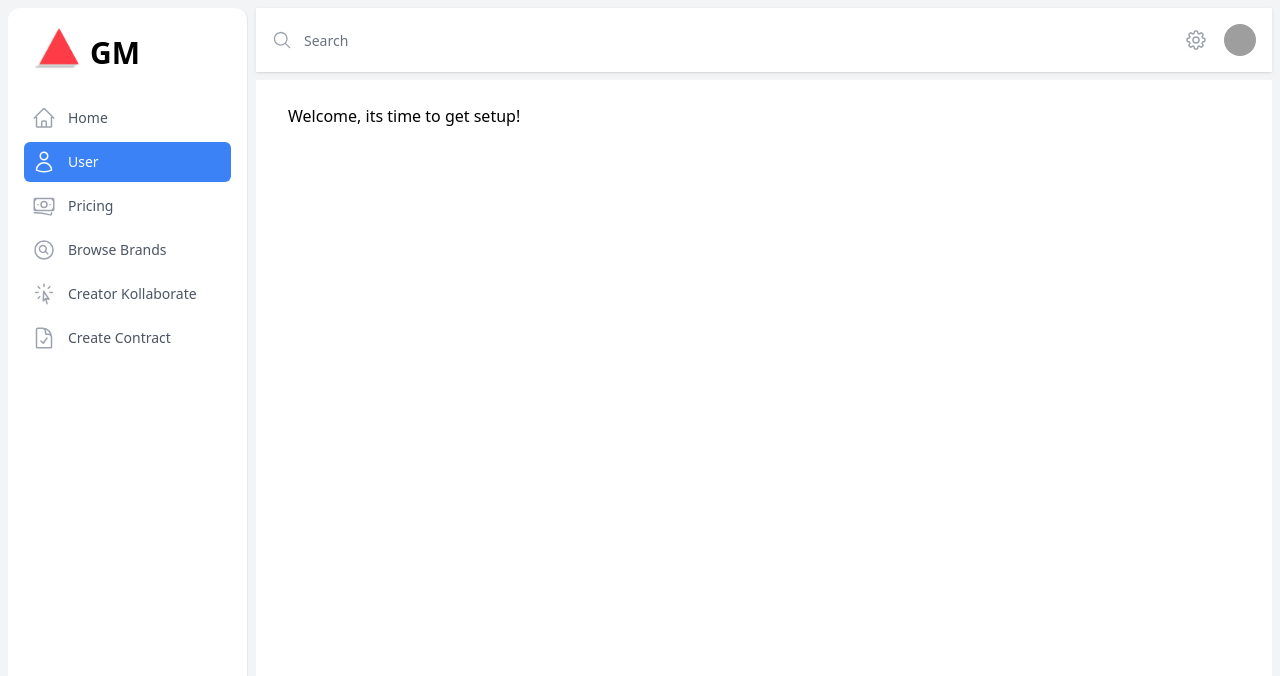
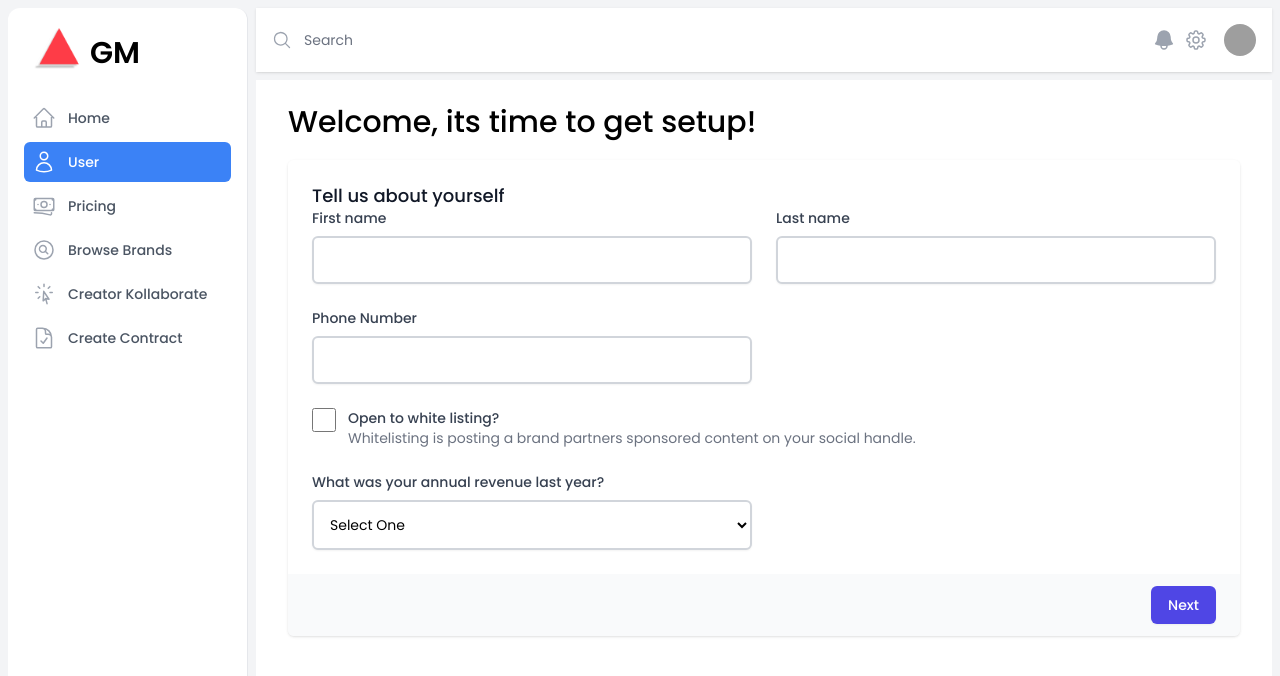
Before and after one commit to PrathmeshSadake/getmagic-frontend, a Next.js app: page /dashboard/user in a window 1280 px wide. Shown: the top 676 px of the page. Built offline with nearby package versions, Linux system fonts and the light colour scheme; grey boxes are pictures that could not be loaded.

Commit message:
Added poppins font and created First Step form

```diff
--- a/layout/Layout.js
+++ b/layout/Layout.js
@@ -11,7 +11,7 @@ import {
   XMarkIcon,
   Cog8ToothIcon,
 } from "@heroicons/react/24/outline";
-import { MagnifyingGlassIcon } from "@heroicons/react/24/solid";
+import { MagnifyingGlassIcon, BellIcon } from "@heroicons/react/24/solid";
 import Image from "next/image";
 import { useRouter } from "next/router";
 
@@ -153,7 +153,7 @@ const Layout = ({ children }) => {
         <div className='flex flex-col flex-grow p-2 rounded-xl border-r border-gray-200 pt-5 bg-white overflow-y-auto'>
           <div className='flex items-center flex-shrink-0 px-4'>
             <Image height={50} width={50} src={Logo} alt='Logo' />
-            <h1 className='font-bold text-3xl pl-2'>GM</h1>
+            <h1 className='font-semibold text-3xl pl-2'>GM</h1>
           </div>
           <div className='mt-5 flex-grow flex flex-col'>
             <nav className='flex-1 px-2 pb-4 space-y-1'>
@@ -223,6 +223,13 @@ const Layout = ({ children }) => {
                 className='bg-white p-1 rounded-full text-gray-400 hover:text-gray-500 focus:outline-none focus:ring-2 focus:ring-offset-2 focus:ring-indigo-500'
               >
                 <span className='sr-only'>View notifications</span>
+                <BellIcon className='h-6 w-6' aria-hidden='true' />
+              </button>
+              <button
+                type='button'
+                className='bg-white p-1 rounded-full text-gray-400 hover:text-gray-500 focus:outline-none focus:ring-2 focus:ring-offset-2 focus:ring-indigo-500'
+              >
+                <span className='sr-only'>Settings</span>
                 <Cog8ToothIcon className='h-6 w-6' aria-hidden='true' />
               </button>
 
--- a/pages/_document.js
+++ b/pages/_document.js
@@ -3,7 +3,14 @@ import { Html, Head, Main, NextScript } from "next/document";
 export default function Document() {
   return (
     <Html className='h-full bg-white'>
-      <Head />
+      <Head>
+        <link rel='preconnect' href='https://fonts.googleapis.com' />
+        <link rel='preconnect' href='https://fonts.gstatic.com' crossorigin />
+        <link
+          href='https://fonts.googleapis.com/css2?family=Poppins:wght@100;200;300;400;500;600;700;800&display=swap'
+          rel='stylesheet'
+        />
+      </Head>
       <body className='h-full'>
         <Main />
         <NextScript />
--- a/pages/dashboard/user.js
+++ b/pages/dashboard/user.js
@@ -2,7 +2,139 @@ import React from "react";
 import Layout from "../../layout/Layout";
 
 const User = () => {
-  return <Layout>Welcome, its time to get setup!</Layout>;
+  return (
+    <Layout>
+      <div>
+        <h1 className='font-medium text-3xl'>
+          Welcome, its time to get setup!
+        </h1>
+
+        <div className='mt-5'>
+          <form action='#' method='POST'>
+            <div className='overflow-hidden shadow sm:rounded-md'>
+              <div className='bg-white px-4 py-5 sm:p-6'>
+                <div className='px-4 sm:px-0'>
+                  <h3 className='text-lg font-medium leading-6 text-gray-900'>
+                    Tell us about yourself
+                  </h3>
+                </div>
+                <div className='grid grid-cols-6 gap-6'>
+                  <div className='col-span-6 sm:col-span-3'>
+                    <label
+                      htmlFor='first-name'
+                      className='block text-sm font-medium text-gray-700'
+                    >
+                      First name
+                    </label>
+                    <input
+                      type='text'
+                      name='first-name'
+                      id='first-name'
+                      autoComplete='given-name'
+                      className='mt-2 p-3 block w-full rounded-md border-gray-300 border-2 shadow-sm focus:border-indigo-500 focus:ring-indigo-500  sm:text-sm'
+                    />
+                  </div>
+
+                  <div className='col-span-6 sm:col-span-3'>
+                    <label
+                      htmlFor='last-name'
+                      className='block text-sm font-medium text-gray-700'
+                    >
+                      Last name
+                    </label>
+                    <input
+                      type='text'
+                      name='last-name'
+                      id='last-name'
+                      autoComplete='family-name'
+                      className='mt-2 p-3 block w-full rounded-md border-gray-300 border-2 shadow-sm focus:border-indigo-500 focus:ring-indigo-500 sm:text-sm'
+                    />
+                  </div>
+
+                  <div className='col-span-3'>
+                    <label
+                      htmlFor='phone-number'
+                      className='block text-sm font-medium text-gray-700'
+                    >
+                      Phone Number
+                    </label>
+                    <input
+                      type='text'
+                      name='email-address'
+                      id='email-address'
+                      autoComplete='email'
+                      className='mt-2 p-3 block w-full rounded-md border-gray-300 border-2 shadow-sm focus:border-indigo-500 focus:ring-indigo-500 sm:text-sm'
+                    />
+                  </div>
+                  <div className='col-span-3'></div>
+                  <div className='col-span-6'>
+                    <div className='flex items-start'>
+                      <div className='flex h-6 items-center'>
+                        <input
+                          id='comments'
+                          name='comments'
+                          type='checkbox'
+                          className='h-6 w-6 rounded border-gray-300 text-indigo-600 focus:ring-indigo-500'
+                        />
+                      </div>
+
+                      <div className='ml-3 text-sm'>
+                        <label
+                          htmlFor='comments'
+                          className='font-medium text-gray-700'
+                        >
+                          Open to white listing?
+                        </label>
+                        <p className='text-gray-500'>
+                          Whitelisting is posting a brand partners sponsored
+                          content on your social handle.
+                        </p>
+                      </div>
+                    </div>
+                  </div>
+
+                  <div className='col-span-6 sm:col-span-3'>
+                    <label
+                      htmlFor='income'
+                      className='block text-sm font-medium text-gray-700'
+                    >
+                      What was your annual revenue last year?
+                    </label>
+                    <select
+                      id='income'
+                      name='income'
+                      autoComplete='income'
+                      className='mt-2 p-3 block w-full rounded-md border-gray-300 border-2 bg-white shadow-sm focus:border-indigo-500 focus:outline-none focus:ring-indigo-500 sm:text-sm'
+                    >
+                      {[
+                        "Select One",
+                        "0 - $10,000",
+                        "$10,000 - $50,000",
+                        "$50,000 - $100,000",
+                        "$100,000 - $250,000",
+                        "$250,000 - $1,000,000",
+                        "$1,000,000 +",
+                      ].map((income) => (
+                        <option key={income}>{income}</option>
+                      ))}
+                    </select>
+                  </div>
+                </div>
+              </div>
+              <div className='bg-gray-50 px-4 py-3 text-right sm:px-6'>
+                <button
+                  type='submit'
+                  className='inline-flex justify-center rounded-md border border-transparent bg-indigo-600 py-2 px-4 text-sm font-medium text-white shadow-sm hover:bg-indigo-700 focus:outline-none focus:ring-2 focus:ring-indigo-500 focus:ring-offset-2'
+                >
+                  Next
+                </button>
+              </div>
+            </div>
+          </form>
+        </div>
+      </div>
+    </Layout>
+  );
 };
 
 export default User;
--- a/styles/globals.css
+++ b/styles/globals.css
@@ -5,3 +5,14 @@
 #__next {
   height: 100%;
 }
+
+* {
+  margin: 0%;
+  padding: 0%;
+}
+body {
+  font-family: "Poppins", system-ui, -apple-system, BlinkMacSystemFont,
+    "Segoe UI", Roboto, Oxygen, Ubuntu, Cantarell, "Open Sans", "Helvetica Neue",
+    sans-serif;
+  box-sizing: border-box;
+}
```
